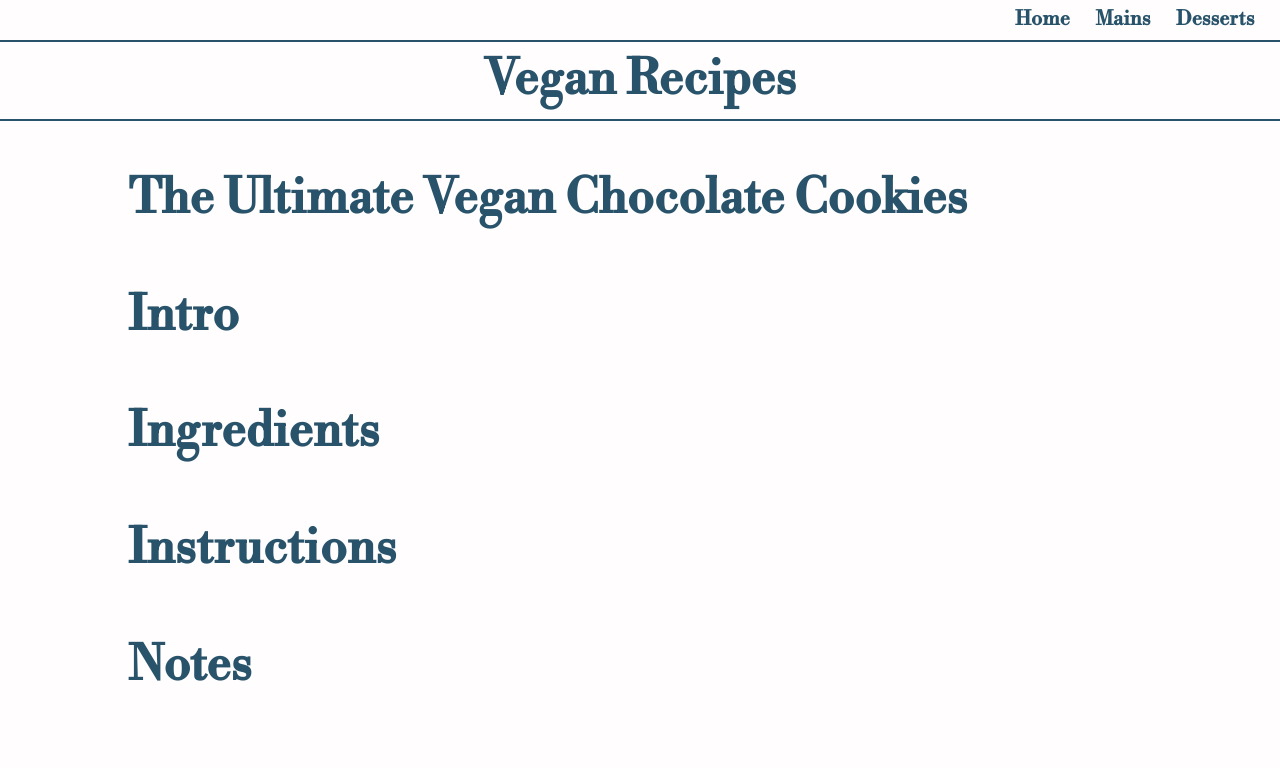
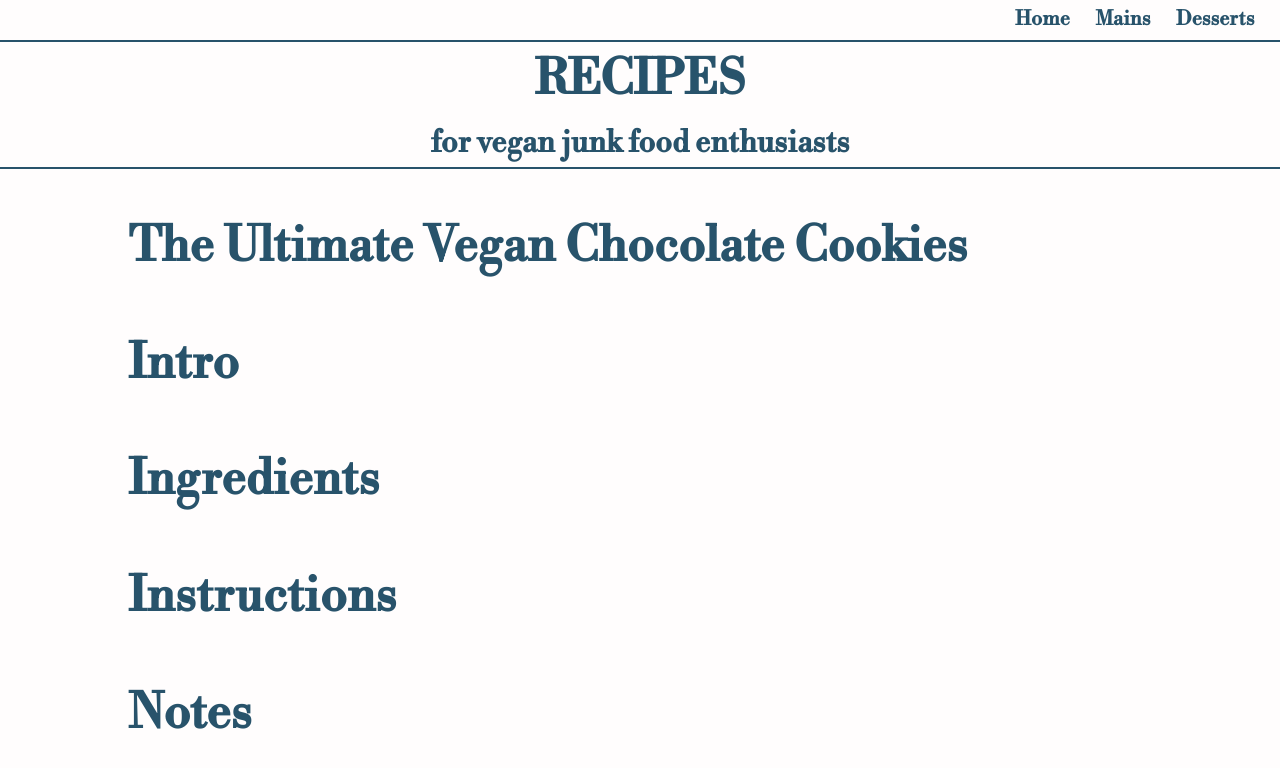
Before and after one commit to shugewang/recipes, a plain HTML site: page recipes/chocolate-cookies.html in a window 1280 px wide. Drawn offline with nearby package versions, Linux system fonts and the light colour scheme.

Commit message:
added text and layout

```diff
--- a/recipes/chocolate-cookies.html
+++ b/recipes/chocolate-cookies.html
@@ -6,8 +6,9 @@
     </head>
 
     <body>
-        <header class="flex-center">
-            <h1>Vegan Recipes</h1>
+        <header class="flex-col-center">
+            <h1 class="flex-center">RECIPES</h1>
+            <h2 class="flex-center">for vegan junk food enthusiasts</h2>
         </header>
 
         <nav id="navbar">
```
Also changed, not shown: index.html (+1 -1 lines).
